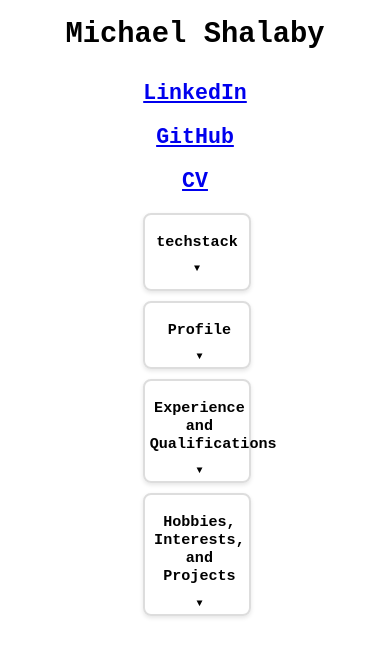
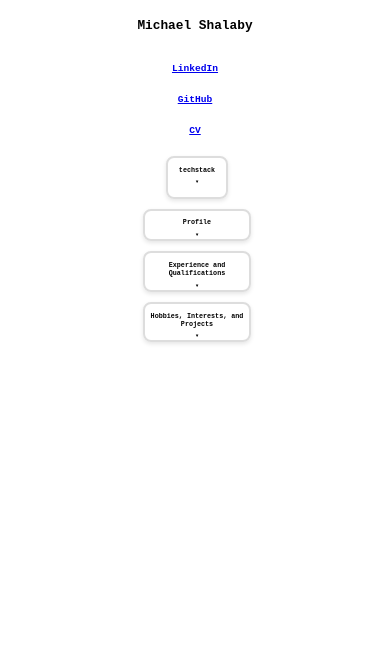
Before and after one commit to shalamike/webCV, an Angular app in the folder cv-website/: page / in a window 390 px wide. Shown: the top 656 px of the page. Built offline with nearby package versions, Linux system fonts and the light colour scheme.

Commit message:
fixed typeos and modified the transition speed of collapsibles

```diff
--- a/cv-website/src/app/experience/experience.component.html
+++ b/cv-website/src/app/experience/experience.component.html
@@ -44,7 +44,7 @@
           </ul>
           <h3>QA Consulting | Java Developer | Feb 2021 – Oct 2021 </h3>
           <ul>
-            <li>Developed an inventory management system using Java 11, Mockito, and Junit for server-side tes ng </li>
+            <li>Developed an inventory management system using Java 11, Mockito, and Junit for server-side testing </li>
             <li>Worked on a full-stack music library web applica on as part of a team, and collaborated with
               stakeholders. </li>
             <li>Languages: Java, Javascript, SQL </li>
--- a/cv-website/src/styles.css
+++ b/cv-website/src/styles.css
@@ -21,7 +21,7 @@
     width: 100%;
     border: 2px solid #ddd; /* Adds a border */
     border-radius: 8px; /* Optional rounded corners */
-    transition: width 0.3s ease, border-color 0.3s ease; /* Smooth transition for width and border */
+    transition: width 0.1s ease, border-color 0.1s ease; /* Smooth transition for width and border */
     transform-origin: center; /* Center the transform animation */
     box-shadow: 0 2px 4px rgba(0, 0, 0, 0.1); /* Optional shadow for better appearance */
     display: flex;
@@ -113,6 +113,22 @@
     }
   }
 
+  @media (max-width: 480px) {
+    html{
+      font-size: 40%;
+    }
+  }
+
+
+  @media (max-width: 240px) {
+    html{
+      .collapsible-header{
+        color: transparent; /* make the text invisible */
+        user-select: none; /* prevent selection of the text */
+      }
+    }
+  }
+
 
   /*styling lists for experience and education and anything else in future*/
 
```
